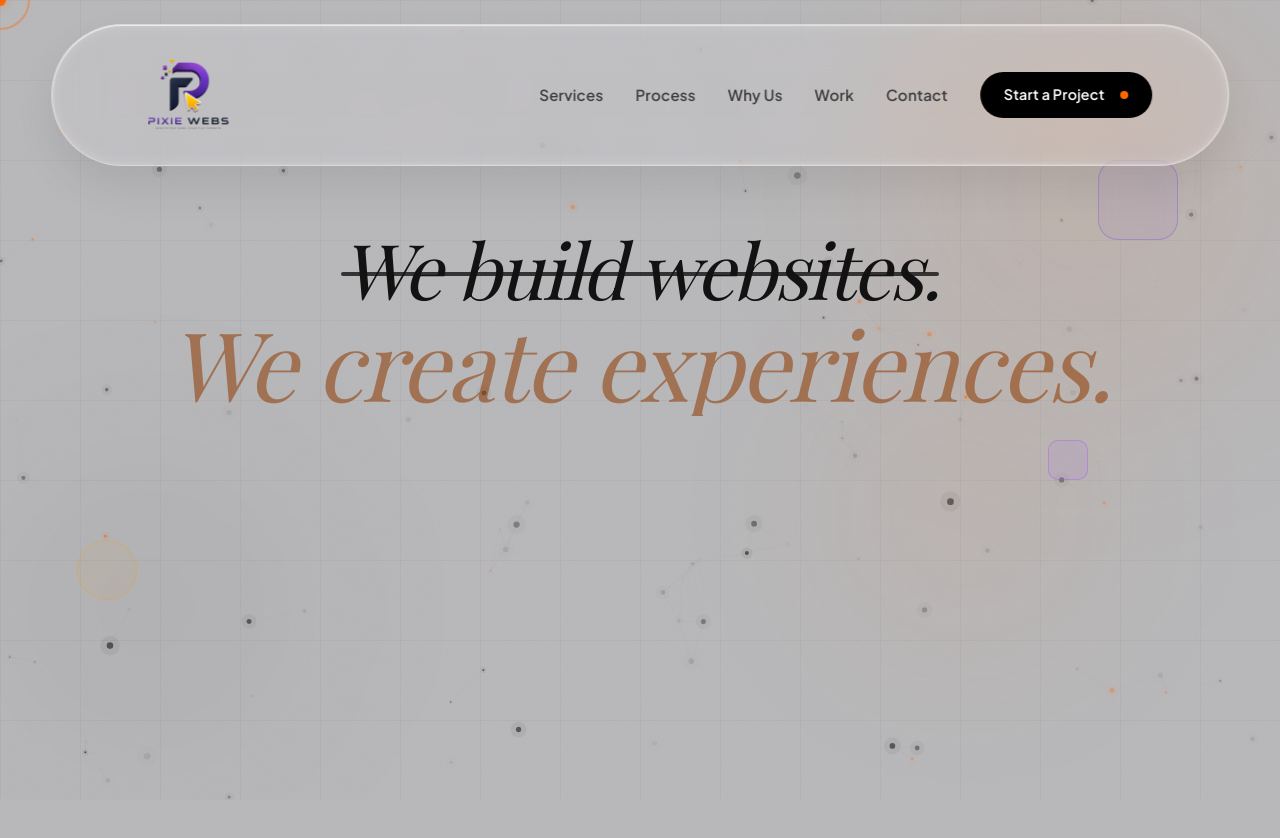
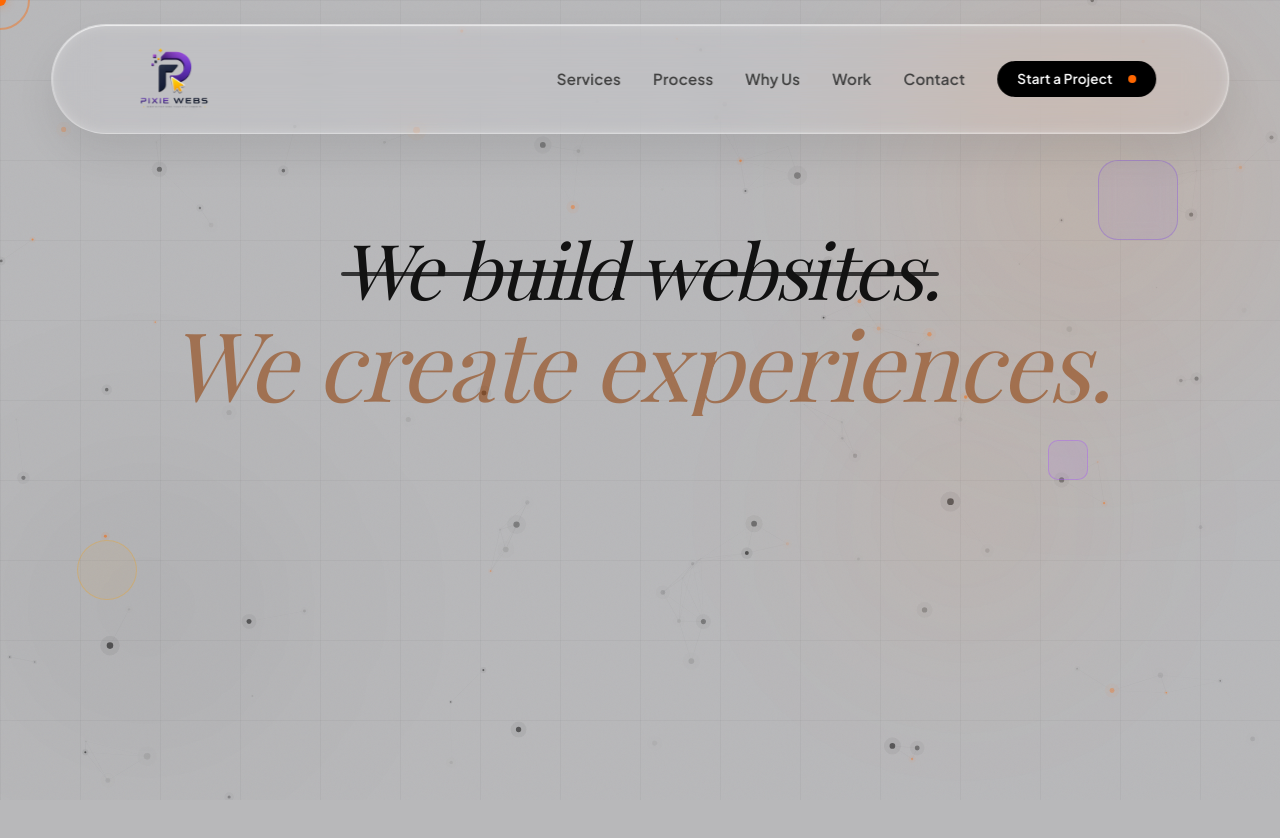
Before and after one commit to pixiewebsolution-maker/pixiweb, a Next.js app: page / in a window 1280 px wide. Shown: the top 838 px of the page. Built offline with nearby package versions, Linux system fonts and the light colour scheme; a web font is replaced by a local one.

Commit message:
Reduce navbar size

```diff
--- a/src/app/globals.css
+++ b/src/app/globals.css
@@ -549,7 +549,7 @@ nav {
   left: 50%;
   transform: translateX(-50%);
   z-index: 1000;
-  padding: 10px 24px;
+  padding: 4px 20px;
   background: rgba(255, 255, 255, 0.12);
   backdrop-filter: blur(20px) saturate(180%);
   -webkit-backdrop-filter: blur(20px) saturate(180%);
--- a/src/components/Navbar.tsx
+++ b/src/components/Navbar.tsx
@@ -34,10 +34,10 @@ export default function Navbar() {
 
   return (
     <nav ref={navRef} className={scrolled ? 'scrolled' : ''}>
-      <div className="container flex items-center justify-between relative min-h-[70px]">
+      <div className="container flex items-center justify-between relative min-h-[50px]">
         {/* Logo */}
         <a href="#" className="z-10" onClick={(e) => { e.preventDefault(); window.scrollTo({ top: 0, behavior: 'smooth' }); }}>
-          <Image src="/pixie-logo.png" alt="Pixie Webs" width={120} height={40} className="object-contain" style={{ mixBlendMode: 'multiply' }} />
+          <Image src="/pixie-logo.png" alt="Pixie Webs" width={100} height={32} className="object-contain" style={{ mixBlendMode: 'multiply' }} />
         </a>
 
         <div className="hidden md:flex items-center gap-8">
@@ -51,7 +51,7 @@ export default function Navbar() {
               {l.label}
             </a>
           ))}
-          <a href="#contact" className="btn-primary" style={{ padding: '12px 24px', fontSize: '0.9rem' }} onClick={(e) => scrollTo(e, '#contact')}>
+          <a href="#contact" className="btn-primary" style={{ padding: '8px 20px', fontSize: '0.85rem' }} onClick={(e) => scrollTo(e, '#contact')}>
             <span>Start a Project</span>
           </a>
         </div>
```
